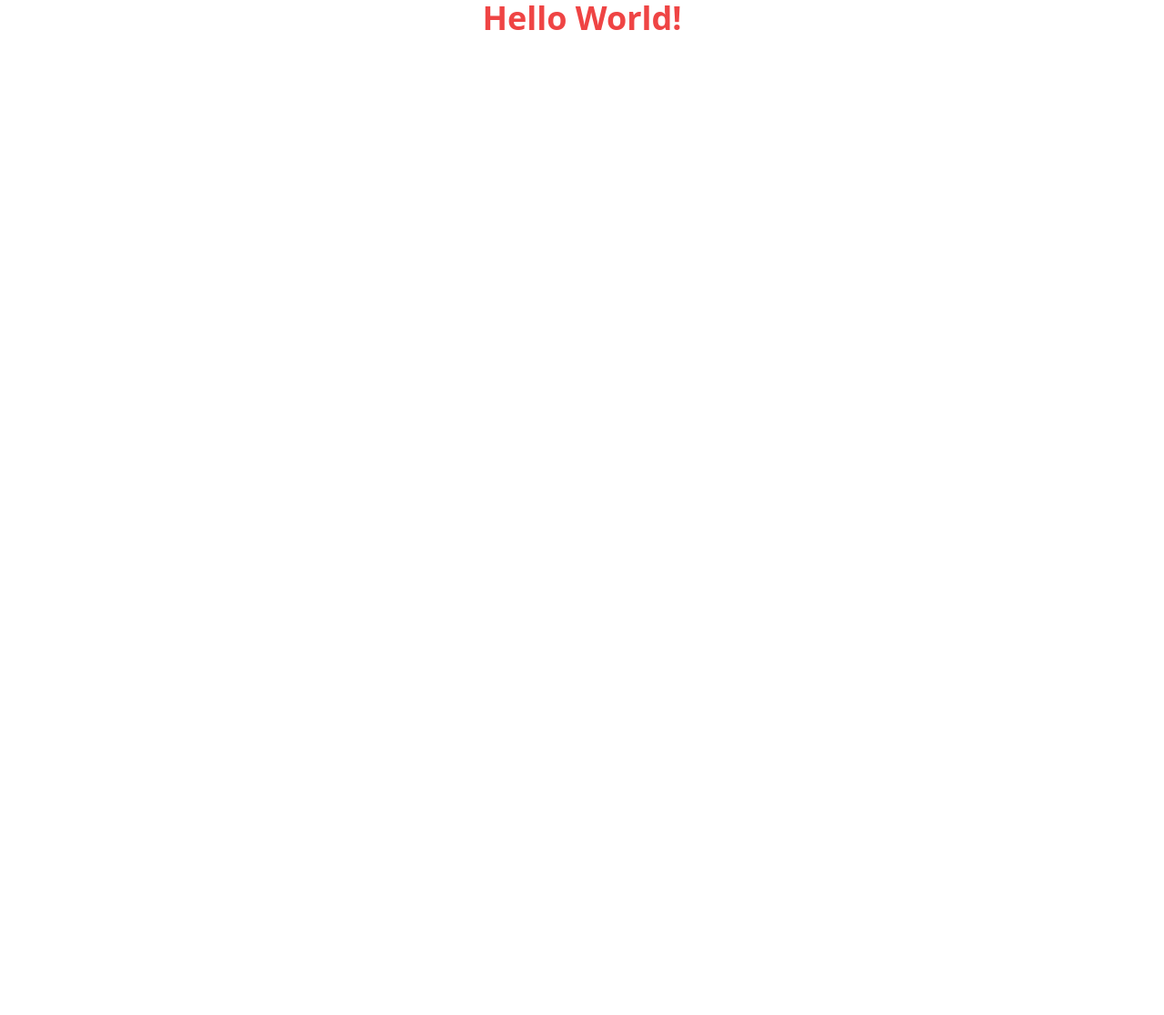
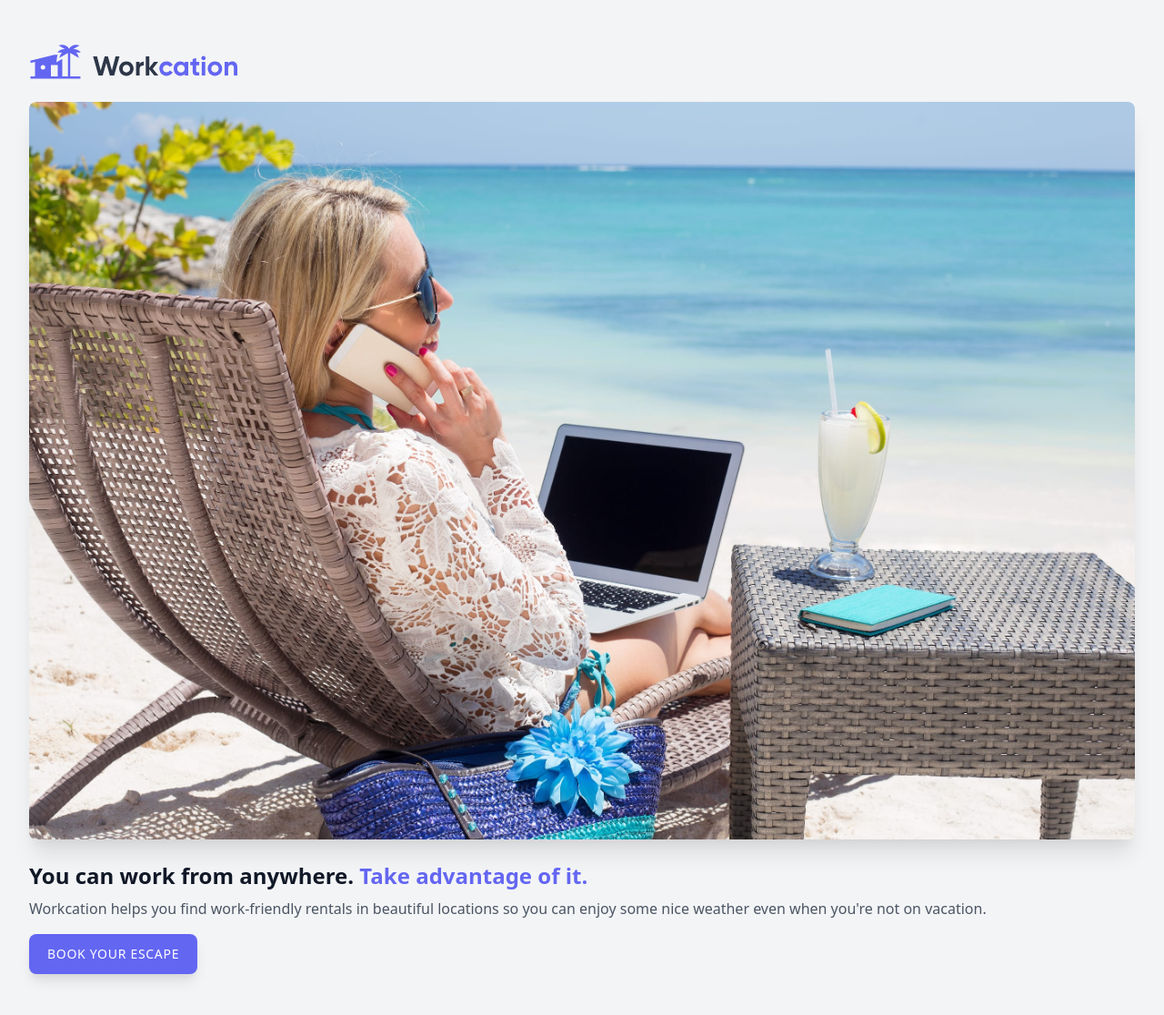
Before and after one commit to heyFahad/tailwindcss-up-and-running, a website built with Vite: page index.html in a window 1280 px wide. Shown: the whole page at 91% size. Before the commit the page ends 800 px from the top, so only its background shows below. Built offline with nearby package versions, Linux system fonts and the light colour scheme.

Commit message:
The utility-first workflow

```diff
--- a/index.html
+++ b/index.html
@@ -9,8 +9,20 @@
     <link href="/css/tailwind.css" rel="stylesheet">
 </head>
 
-<body>
-    <h1 class="text-4xl font-bold text-center text-red-500">Hello World!</h1>
+<body class="bg-gray-100">
+    <div class="px-8 py-12">
+        <img class="h-10" src="/img/logo.svg" alt="Workcation">
+        <img class="mt-6 rounded-lg shadow-xl" src="/img/beach-work.jpg" alt="Woman workcationing on the beach">
+        <h1 class="mt-6 text-2xl font-bold text-gray-900">
+            You can work from anywhere. <span class="text-indigo-500">Take advantage of it.</span>
+        </h1>
+        <p class="mt-2 text-gray-600">
+            Workcation helps you find work-friendly rentals in beautiful locations so you can enjoy some nice weather even when you're not on vacation.
+        </p>
+        <div class="mt-4">
+            <a class="inline-block px-5 py-3 rounded-lg shadow-lg bg-indigo-500 text-white uppercase tracking-wider text-semibase text-sm" href="#">Book your escape</a>
+        </div>
+    </div>
 </body>
 
 </html>
```
Also changed, not shown: img/beach-work.jpg (added), img/logo.svg (added).
